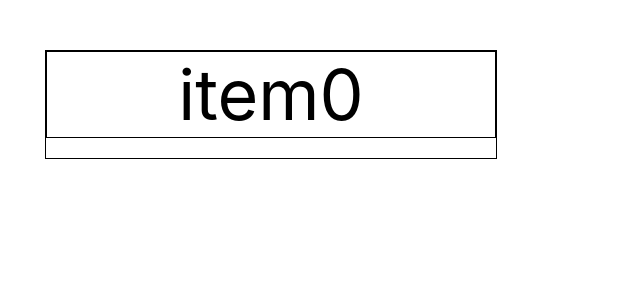
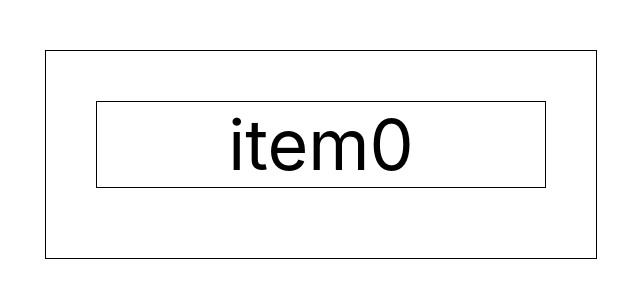
Before and after one commit to sc30gsw/drag-drop-example, a React (Create React App) app: page / in a window 1280 px wide. Shown: the top 300 px of the page, without its empty margins (5-645 px from the left). Built offline with nearby package versions, Linux system fonts and the light colour scheme.

Commit message:
CSSの修正

```diff
--- a/src/App.css
+++ b/src/App.css
@@ -2,6 +2,7 @@
 	text-align: center;
 	margin: 50px;
 	width: 450px;
+	padding: 50px;
 	border: 1px solid black;
 }
 
```
